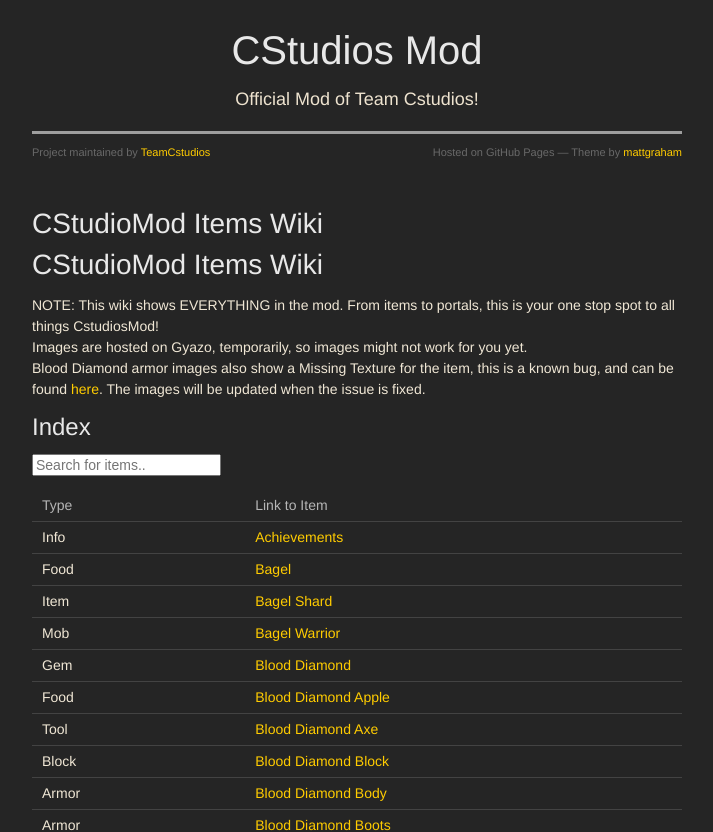
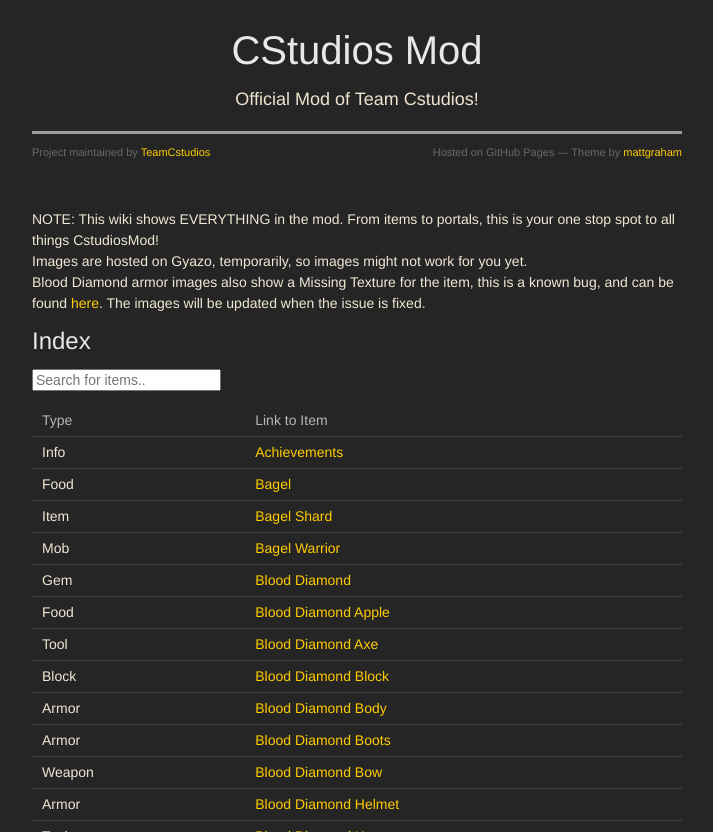
Before and after one commit to TeamCstudios/CStudiosMod, a Jekyll site: the page built from wiki.md, in a window 1280 px wide and 900 px high, cut to the strip 68-900 px from the top of the window. Shown: the whole strip, without its empty margins (283-996 px from the left). Built offline with Jekyll 4.4.1, drawn with Linux system fonts in a browser that asks for light colours; nearby versions of some CDN libraries; our own code applies the rules of GitHub Pages for plain Markdown files; grey boxes are pictures that could not be loaded.

Commit message:
Update wiki.md

```diff
--- a/wiki.md
+++ b/wiki.md
@@ -1,8 +1,6 @@
 ---
 layout: main
 ---
-
-# CStudioMod Items Wiki
 
 NOTE: This wiki shows EVERYTHING in the mod. From items to portals, this is your one stop spot to all things CstudiosMod!<br/>
 Images are hosted on Gyazo, temporarily, so images might not work for you yet.<br/>
```
